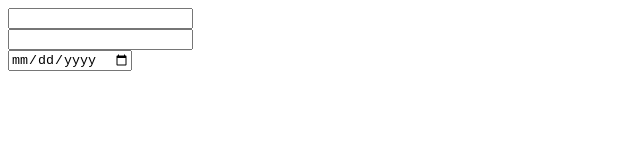
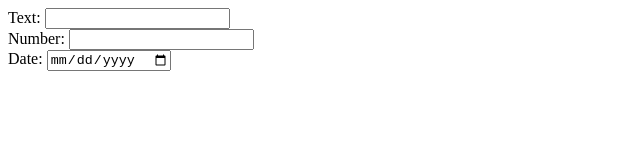
Before and after one commit to ganieviko/SDET_B3, a plain HTML site: page src/day01/form/form.html in a window 1280 px wide. Shown: the whole page, without its empty margins (0-640 px from the left). Drawn offline with Linux system fonts and the light colour scheme.

Commit message:
label tag

```diff
--- a/src/day01/form/form.html
+++ b/src/day01/form/form.html
@@ -5,8 +5,12 @@
     <title>Form</title>
 </head>
 <body>
-    <input type="text"> <br>
-    <input type="number"> <br>
-    <input type="date"> <br>
+    <label>Text: <input type="text"></label>
+    <br>
+    <label for="number">Number: </label>
+    <input type="number" id="number">
+    <br>
+    <label for="date">Date: </label>
+    <input type="date" id="date"> <br>
 </body>
 </html>
```
